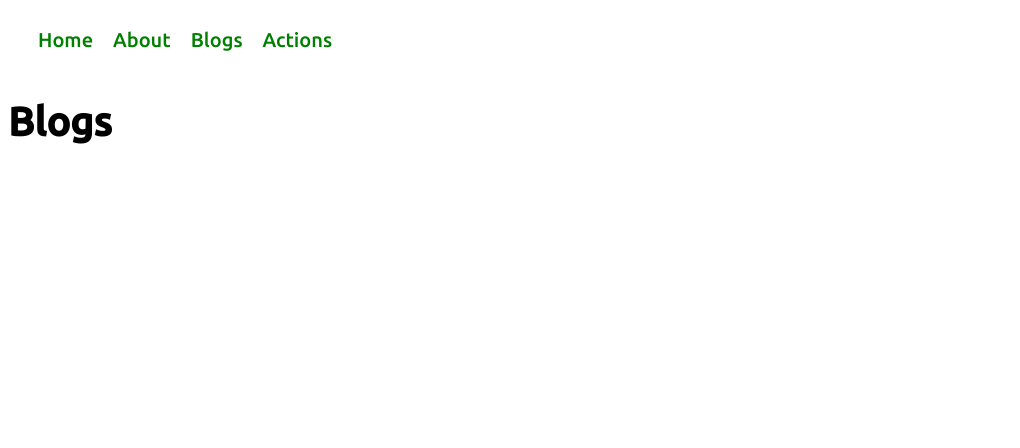
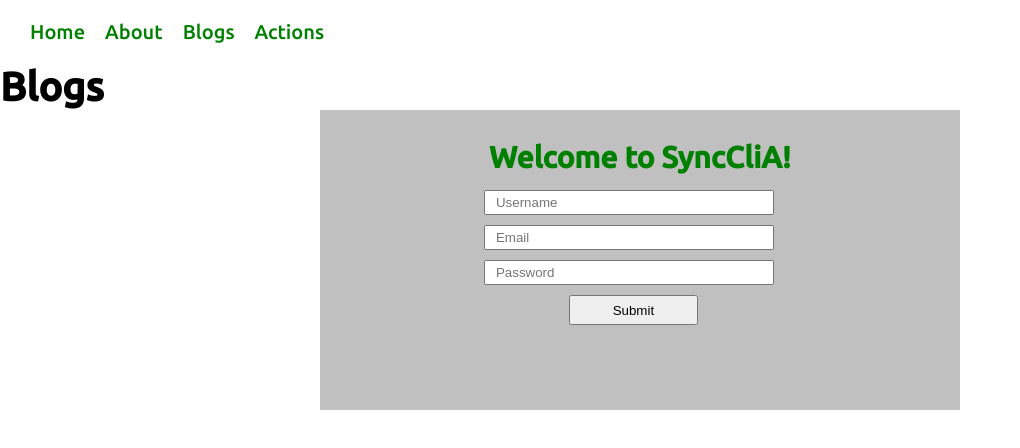
Before and after one commit to jelimo-charity/syncclia-app, a React (Vite) app in the folder Cfrontend/syncclia/: page /blogs in a window 1280 px wide. Shown: the top 448 px of the page, without its empty margins (0-1020 px from the left). Built offline with nearby package versions, Linux system fonts and the light colour scheme.

Commit message:
changes to frontend

```diff
--- /dev/null
+++ b/Cfrontend/syncclia/src/components/Signup.jsx
@@ -0,0 +1,20 @@
+import './signup.css'
+function Signup() {
+  return (
+    <div className='container'>
+
+        <div className="formField">
+            <h2>Welcome to SyncCliA!</h2>
+            <form>
+                <input type="text" placeholder='Username' /><br/>
+                <input type="email" placeholder='Email' /><br/>
+                <input type="password" placeholder='Password' />
+                <input type="button" value="Submit" id='btn'/>
+            </form>
+        </div>
+
+    </div>
+  )
+}
+
+export default Signup
--- /dev/null
+++ b/Cfrontend/syncclia/src/components/signup.css
@@ -0,0 +1,40 @@
+*{
+    margin: 0;
+    padding: 0;
+    box-sizing: border-box;
+}
+.container{
+    background-color: silver;
+    width: 50%;
+    height: 300px;
+    margin: 0 auto;
+}
+.formField{
+    margin: 0 auto;
+    padding-top: 20px;
+}
+h2{
+    color: green;
+    padding: 10px;
+}
+form{
+    gap: 10px;
+    margin: 0 auto;
+
+}
+input{
+    height: 25px;
+    width: 90%;
+    padding: 10px;
+    margin: 5px;
+
+}
+#btn{
+    width: 40%;
+    margin-left: 90px;
+    display: flex;
+    justify-content: center;
+    align-items: center;
+    padding: 5px;
+    height: 30px;
+}
--- a/Cfrontend/syncclia/src/pages/Blogs.jsx
+++ b/Cfrontend/syncclia/src/pages/Blogs.jsx
@@ -1,9 +1,10 @@
-import React from 'react'
+import Signup from '../components/Signup'
 
 function Blogs() {
   return (
     <div>
         <h1>Blogs</h1>
+        <Signup />
 
     </div>
   )
--- a/Cfrontend/syncclia/src/pages/Home.jsx
+++ b/Cfrontend/syncclia/src/pages/Home.jsx
@@ -1,9 +1,11 @@
 import Signin from '../components/Signin'
+// import Signup from '../components/Signup'
 
 function Home() {
   return (
     <div>
         <Signin />
+        {/* <Signup /> */}
 
     </div>
   )
```
Also changed, not shown: Cfrontend/syncclia/src/context/actionContext/Context.jsx (added), Cfrontend/syncclia/src/context/actionContext/Reducer.jsx (added), Cfrontend/syncclia/src/context/userContext/Context.jsx (added), Cfrontend/syncclia/src/context/userContext/Reducer.jsx (added).
